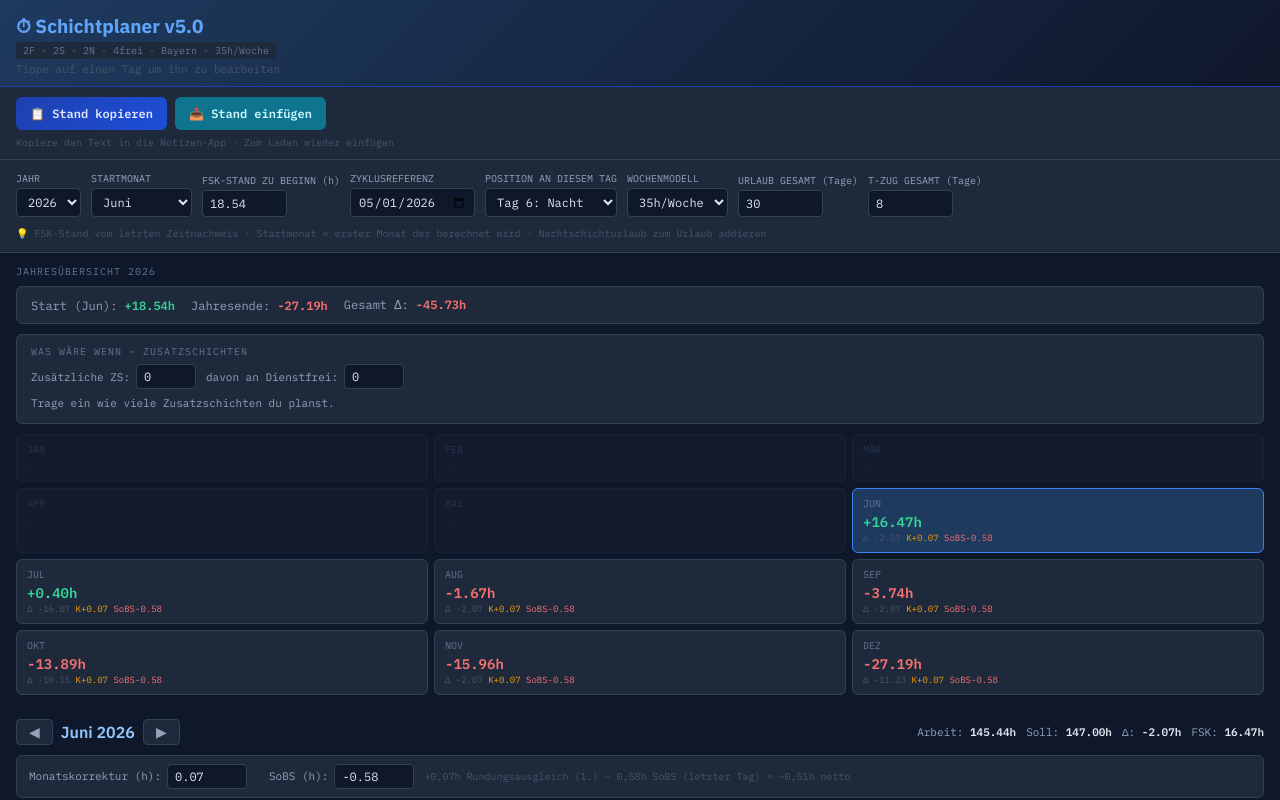
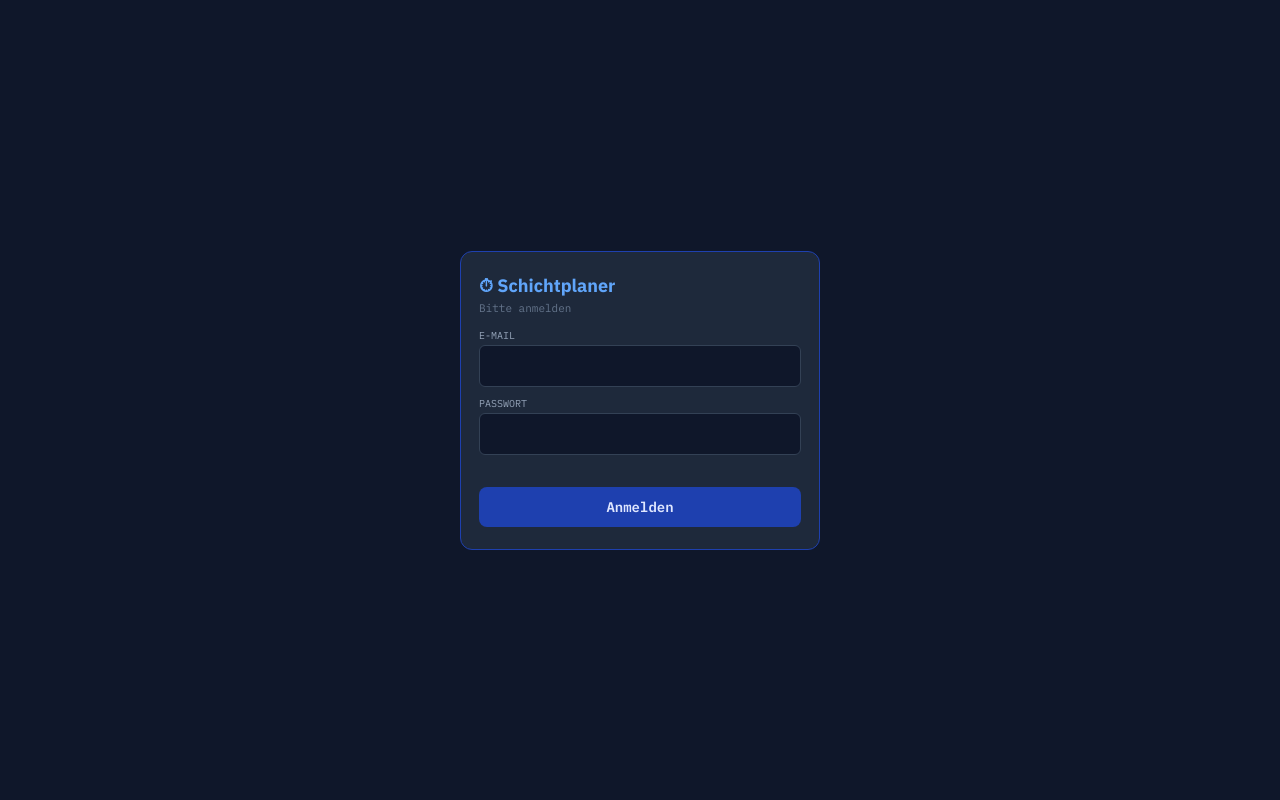
Before and after one commit to G07d1/Schichtplaner, a plain HTML site: page index.html in a window 1280 px wide. Shown: the top 800 px of the page. Drawn offline with nearby package versions, Linux system fonts and the light colour scheme.

Commit message:
Update Supabase publishable key in index.html
Updated Supabase publishable key for login functionality.

```diff
--- a/index.html
+++ b/index.html
@@ -1065,7 +1065,7 @@ function showStatus(msg, cls) {
 // Hier Projekt-URL und anon/publishable Key eintragen (Supabase → Project Settings → API).
 // Leer lassen = Tool läuft ohne Login (z.B. im HTML-Viewer).
 const SB_URL = "https://reithvwizkydktydpwni.supabase.co";
-const SB_KEY = "";
+const SB_KEY = "sb_publishable_BhaAQzt8wwHf2RZctuwhIA_MPz2nkvj";
 let sb = null;
 
 function showLogin(msg) {
```
